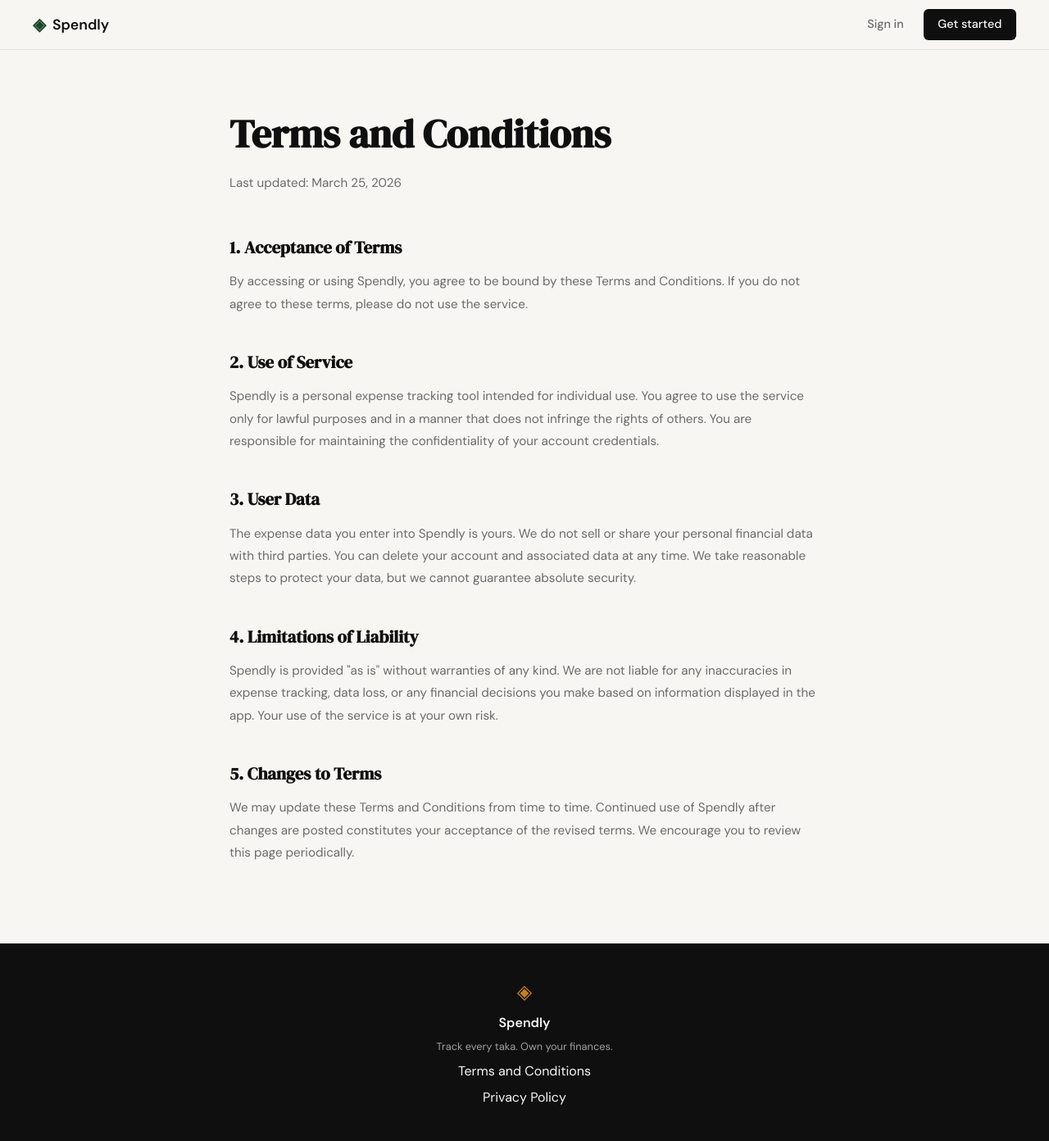
After one commit to RuhulAminSharif/expense-tracker, a Flask app: page /terms in a window 1280 px wide. The commit adds this page. Shown: the whole page at 82% size. Run offline with Flask 3, Linux system fonts and the light colour scheme.

Commit message:
feat: add terms and conditions page and link in footer

```diff
--- a/app.py
+++ b/app.py
@@ -18,6 +18,10 @@ def register():
 @app.route("/login")
 def login():
     return render_template("login.html")
+
+@app.route("/terms")
+def terms():
+    return render_template("terms.html")
 
 # Placeholder routes
 
--- a/static/css/style.css
+++ b/static/css/style.css
@@ -552,6 +552,46 @@ a {
 }
 
 /* ------------------------------------------------------------------ */
+/* Terms page                                                          */
+/* ------------------------------------------------------------------ */
+
+.terms-page {
+  padding: 4rem 2rem 6rem;
+}
+
+.terms-inner {
+  max-width: 720px;
+  margin: 0 auto;
+}
+
+.terms-inner h1 {
+  font-family: var(--font-display);
+  font-size: clamp(2rem, 4vw, 3rem);
+  color: var(--ink);
+  margin-bottom: 0.5rem;
+}
+
+.terms-updated {
+  font-size: 0.85rem;
+  color: var(--ink-faint);
+  margin-bottom: 3rem;
+}
+
+.terms-inner h2 {
+  font-family: var(--font-display);
+  font-size: 1.3rem;
+  color: var(--ink);
+  margin-top: 2.5rem;
+  margin-bottom: 0.75rem;
+}
+
+.terms-inner p {
+  font-size: 0.95rem;
+  color: var(--ink-muted);
+  line-height: 1.8;
+}
+
+/* ------------------------------------------------------------------ */
 /* Responsive                                                          */
 /* ------------------------------------------------------------------ */
 
--- a/templates/base.html
+++ b/templates/base.html
@@ -34,6 +34,8 @@
             <span class="brand-icon">◈</span>
             <span class="footer-name">Spendly</span>
             <p class="footer-copy">Track every taka. Own your finances.</p>
+            <a href="/terms">Terms and Conditions</a>
+            <a href="#">Privacy Policy</a>
         </div>
     </footer>
 
--- a/templates/register.html
+++ b/templates/register.html
@@ -21,7 +21,7 @@
                 <div class="form-group">
                     <label for="name">Full name</label>
                     <input type="text" id="name" name="name"
-                           class="form-input" placeholder="Nitish Kumar"
+                           class="form-input" placeholder="Ruhul Amin"
                            required autofocus>
                 </div>
                 <div class="form-group">
--- /dev/null
+++ b/templates/terms.html
@@ -0,0 +1,29 @@
+{% extends "base.html" %}
+
+{% block title %}Terms and Conditions — Spendly{% endblock %}
+
+{% block content %}
+
+<section class="terms-page">
+    <div class="terms-inner">
+        <h1>Terms and Conditions</h1>
+        <p class="terms-updated">Last updated: March 25, 2026</p>
+
+        <h2>1. Acceptance of Terms</h2>
+        <p>By accessing or using Spendly, you agree to be bound by these Terms and Conditions. If you do not agree to these terms, please do not use the service.</p>
+
+        <h2>2. Use of Service</h2>
+        <p>Spendly is a personal expense tracking tool intended for individual use. You agree to use the service only for lawful purposes and in a manner that does not infringe the rights of others. You are responsible for maintaining the confidentiality of your account credentials.</p>
+
+        <h2>3. User Data</h2>
+        <p>The expense data you enter into Spendly is yours. We do not sell or share your personal financial data with third parties. You can delete your account and associated data at any time. We take reasonable steps to protect your data, but we cannot guarantee absolute security.</p>
+
+        <h2>4. Limitations of Liability</h2>
+        <p>Spendly is provided "as is" without warranties of any kind. We are not liable for any inaccuracies in expense tracking, data loss, or any financial decisions you make based on information displayed in the app. Your use of the service is at your own risk.</p>
+
+        <h2>5. Changes to Terms</h2>
+        <p>We may update these Terms and Conditions from time to time. Continued use of Spendly after changes are posted constitutes your acceptance of the revised terms. We encourage you to review this page periodically.</p>
+    </div>
+</section>
+
+{% endblock %}
```
